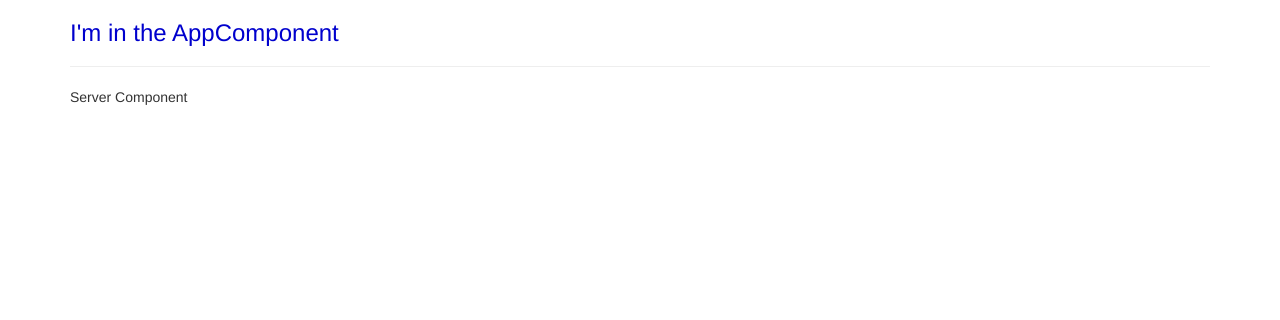
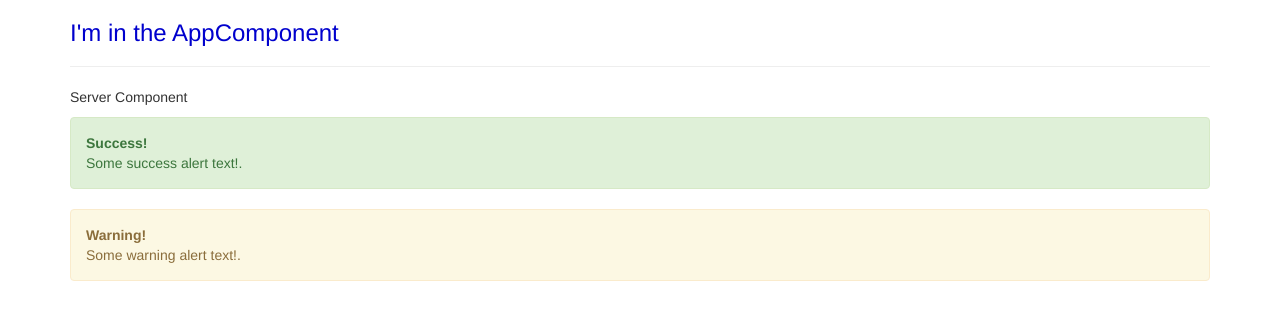
Before and after one commit to boudourm/hello-angular, an Angular app: page / in a window 1280 px wide. Shown: the top 320 px of the page. Built offline with nearby package versions, Linux system fonts and the light colour scheme.

Commit message:
Assignement 1

```diff
--- a/src/app/app.component.html
+++ b/src/app/app.component.html
@@ -4,6 +4,8 @@
       <h3>I'm in the AppComponent</h3>
       <hr>
       <app-server></app-server>
+      <app-success-alert></app-success-alert>
+      <app-warning-alert></app-warning-alert>
       <!--
       <div app-server> <div>
       <div class="app-server"> <div>
--- a/src/app/app.module.ts
+++ b/src/app/app.module.ts
@@ -3,11 +3,15 @@
 
 import { AppComponent } from './app.component';
 import {ServerComponent} from "./server/server.component";
+import { SuccessAlertComponent } from './success-alert/success-alert.component';
+import { WarningAlertComponent } from './warning-alert/warning-alert.component';
 
 @NgModule({
   declarations: [
     AppComponent,
-    ServerComponent
+    ServerComponent,
+    SuccessAlertComponent,
+    WarningAlertComponent
   ],
   imports: [
     BrowserModule
--- /dev/null
+++ b/src/app/success-alert/success-alert.component.html
@@ -0,0 +1,4 @@
+<div class="alert alert-success">
+  <strong>Success!</strong>
+  <p>Some success alert text!.</p>
+</div>
--- /dev/null
+++ b/src/app/success-alert/success-alert.component.ts
@@ -0,0 +1,15 @@
+import { Component, OnInit } from '@angular/core';
+
+@Component({
+  selector: 'app-success-alert',
+  templateUrl: './success-alert.component.html',
+  styleUrls: ['./success-alert.component.css']
+})
+export class SuccessAlertComponent implements OnInit {
+
+  constructor() { }
+
+  ngOnInit(): void {
+  }
+
+}
--- /dev/null
+++ b/src/app/warning-alert/warning-alert.component.html
@@ -0,0 +1,4 @@
+<div class="alert alert-warning">
+  <strong>Warning!</strong>
+  <p>Some warning alert text!.</p>
+</div>
--- /dev/null
+++ b/src/app/warning-alert/warning-alert.component.ts
@@ -0,0 +1,15 @@
+import { Component, OnInit } from '@angular/core';
+
+@Component({
+  selector: 'app-warning-alert',
+  templateUrl: './warning-alert.component.html',
+  styleUrls: ['./warning-alert.component.css']
+})
+export class WarningAlertComponent implements OnInit {
+
+  constructor() { }
+
+  ngOnInit(): void {
+  }
+
+}
```
Also changed, not shown: src/app/success-alert/success-alert.component.css (added), src/app/warning-alert/warning-alert.component.css (added), 2 other files (tests, documents, lock files or other folders).
